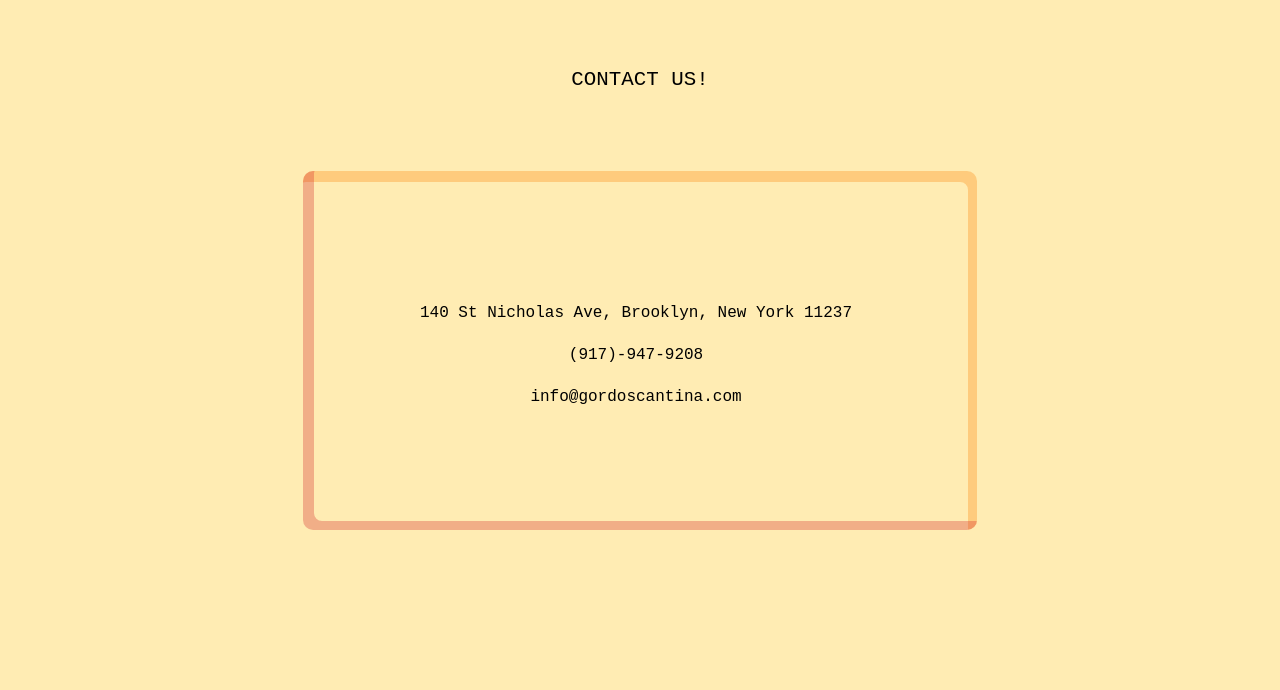
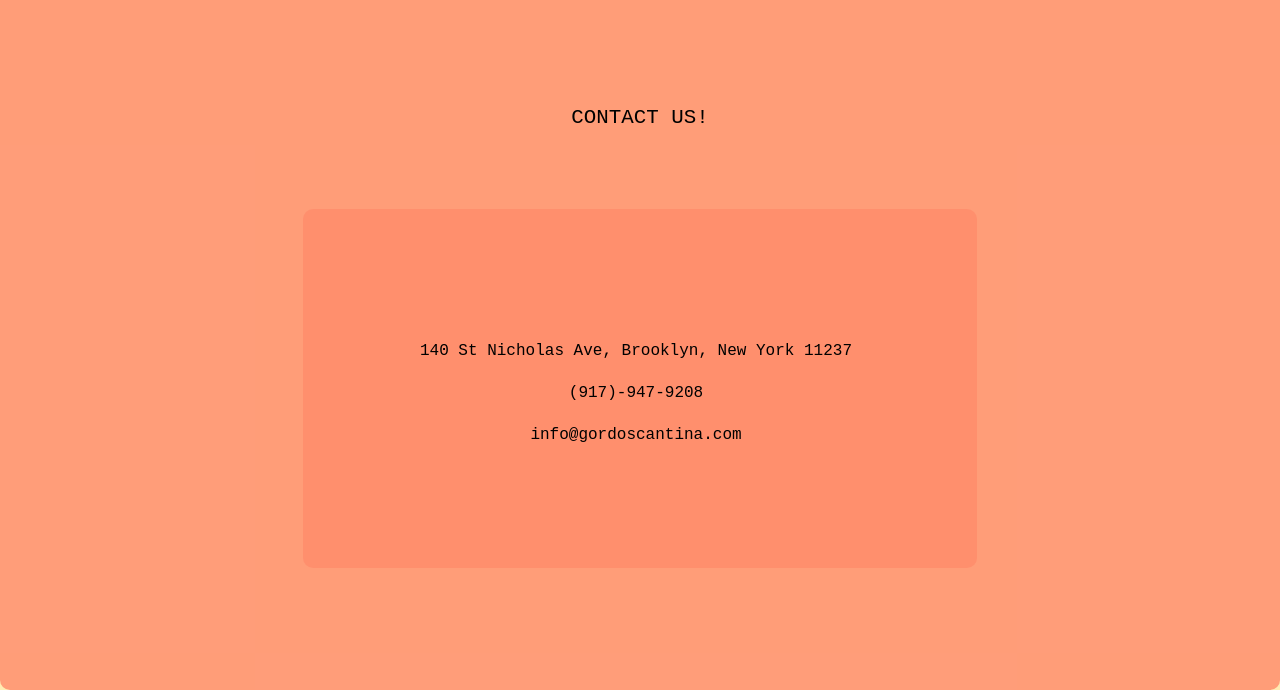
Before and after one commit to saskiabt/restaurant-website, a website built with webpack: page src/index.html in a window 1280 px wide. Both pictures are taken after a click on the element "Contact". Shown: the part 110-800 px from the top of the page. Built offline with nearby package versions, Linux system fonts and the light colour scheme; a web font is replaced by a local one.

Commit message:
link to address in contact, styling changes to contact

```diff
--- a/package.json
+++ b/package.json
@@ -6,7 +6,8 @@
   "scripts": {
     "test": "echo \"Error: no test specified\" && exit 1",
     "build": "webpack",
-    "dev": "webpack serve"
+    "dev": "webpack serve",
+    "deploy": "gh-pages -d dist"
   },
   "repository": {
     "type": "git",
--- a/src/populate-contact.js
+++ b/src/populate-contact.js
@@ -8,7 +8,10 @@
         createDivs(main, 'content-title', 'CONTACT US!');
         const info = createDivs(main, 'info-wrapper', '');
         const address = createDivs(info, 'address-box', '', 'info-box');
-        createElem('p', address, '140 St Nicholas Ave, Brooklyn, New York 11237', 'contact-info');
+        const clickMe = createElem('p', address, '140 St Nicholas Ave, Brooklyn, New York 11237', 'contact-info');
+        clickMe.addEventListener('click', () => {
+            window.open('https://g.page/gordoscantina?share', 'blank');
+        });
         const number = createDivs(info, 'number-box', '', 'info-box');
         createElem('p', number, '(917)-947-9208', 'contact-info');
         const email = createDivs(info, 'email-box', '', 'info-box');
--- a/src/style.scss
+++ b/src/style.scss
@@ -17,6 +17,12 @@
         weight: 400;
         style: normal;
      }
+ }
+
+ #content {
+    display: flex;
+    flex-direction: column;
+    height: 100vh;
  }
 
  #nav {
@@ -189,6 +195,8 @@
     justify-content: center;
     flex-direction: column;
     align-items: center;
+    padding-top: 5px;
+    padding-bottom: 5px;
 }
 
 ul {
@@ -201,6 +209,8 @@
     padding-inline-start: 8vmin;
     padding-inline-end: 8vmin;
     color: $ul-color;
+    transition: ease-in .5s;
+
 
     li {
         font-size: 1rem;
@@ -212,6 +222,7 @@
         gap: 5vmax;
         padding-bottom: 1.1vmax;
         color: black;
+
 
         .item {
             margin-right: auto;
@@ -246,13 +257,20 @@
 // CONTACT PAGE
 #contact-content {
     display: flex;
+    -webkit-box-orient: vertical;
     flex-direction: column;
+    -webkit-box-align: center;
     align-items: center;
-    gap: 100%;
-    padding-inline-end: 8vmin;
-    padding-inline-start: 8vmin;
-    padding-top: 6.6vmax;
     gap: 10vh;
+    font-family: letter-gothic-std, monospace;
+    font-weight: 400;
+    font-style: normal;
+    -webkit-box-direction: normal;
+    border-radius: 10px;
+    transition: ease-in-out 1s;
+    background: #fe050857;
+    height: 100%;
+    justify-content: center;
 }
 
 #content-title {
@@ -300,16 +318,12 @@
     font-style: normal;
     -webkit-box-direction: normal;
     padding: 9.1vmax;
-    box-shadow: 0 0 3px 5px #6feada00,
-                inset 9px -7px 0px 2px #d52e3054,
-                inset -7px 9px 0px 2px #feb45591,
-                inset 2px -1px 6px 9px #49534600;
     border-radius: 10px;
     transition: ease-in-out 1s;
+    background: #fe050817;
 
     &:hover {
-        box-shadow: 0 0 3px 5px #00000000,
-        inset 11px -13px 0px 11px #feb45591,
+        box-shadow:  inset 11px -13px 0px 11px #feb45591,
         inset 0 0 0px 20px #d52e3054,
     }
 }
```
Also changed, not shown: dist/index.html, dist/main.js, src/style.css, 1 other file.
